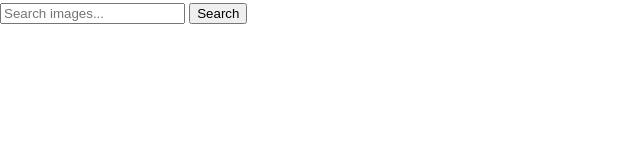
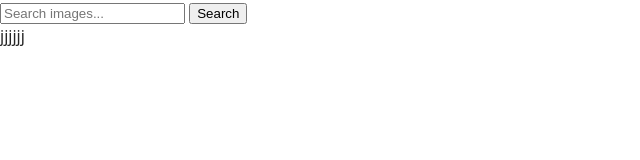
Before and after one commit to katekirshe/goit-js-hw-11, a plain HTML site: page index.html in a window 1280 px wide. Shown: the full height of the page, 0-640 px from the left. Drawn offline with Linux system fonts and the light colour scheme.

Commit message:
Deploying to gh-pages from @ katekirshe/goit-js-hw-11@2e2ea5e7020b20df3736bb4f52dacf0814125584 🚀

```diff
--- a/index.html
+++ b/index.html
@@ -23,6 +23,7 @@
         </label>
         <button type="submit">Search</button>
       </form>
+      jjjjjj
       <ul class="gallery"></ul>
     </main>
   </body>
```
